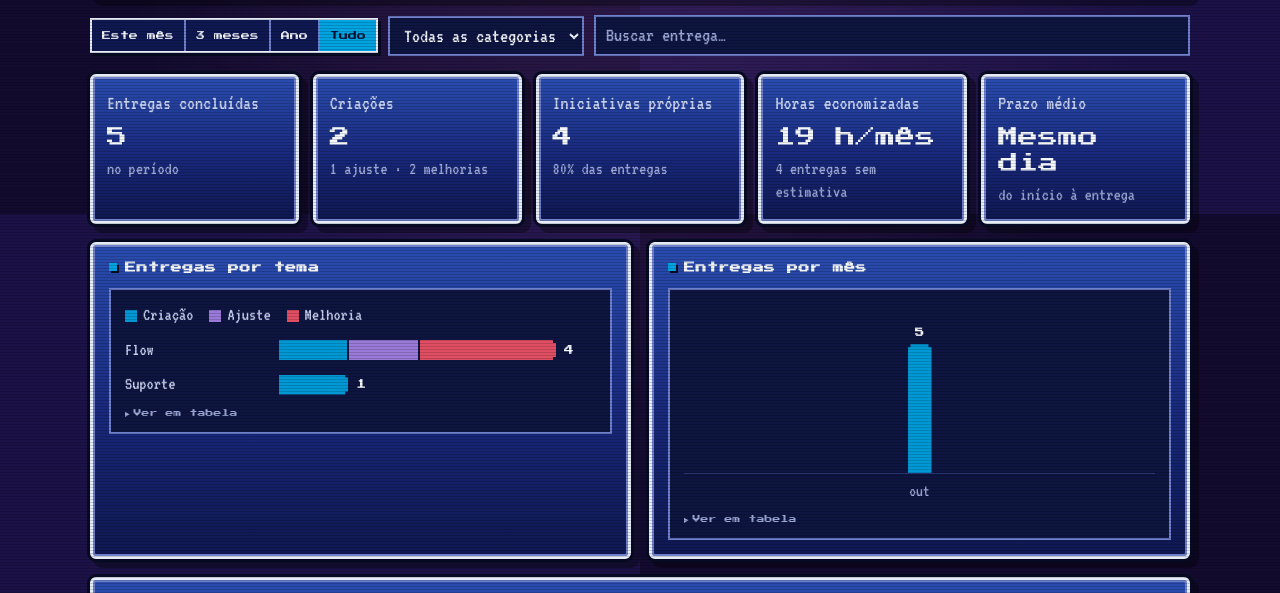
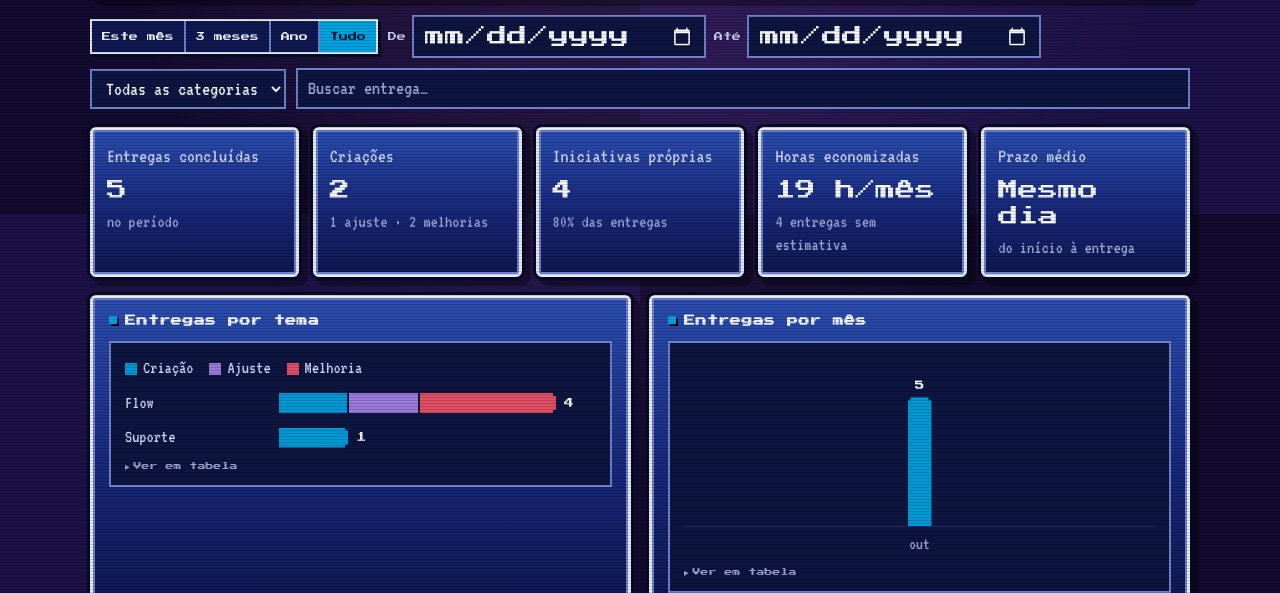
Before and after one commit to vitleitao/painel-entregas, a plain HTML site: page index.html in a window 1280 px wide. Shown: the part 186-779 px from the top of the page. Drawn offline with Linux system fonts and the light colour scheme.

Commit message:
Atualiza painel

```diff
--- a/index.html
+++ b/index.html
@@ -155,6 +155,8 @@ button, input, select, textarea { font: inherit; color: inherit; }
 }
 .campo::placeholder { color: var(--texto-3); }
 .filtros .busca { flex: 1 1 200px; }
+.filtros .datas { display: inline-flex; flex-wrap: wrap; align-items: center; gap: 8px; }
+.filtros .data { display: inline-flex; align-items: center; gap: 6px; font-family: var(--f-pixel); font-size: 9px; color: var(--texto-2); }
 
 /* KPIs */
 .kpis { display: grid; gap: 14px; grid-template-columns: repeat(auto-fit, minmax(170px, 1fr)); }
@@ -411,7 +413,7 @@ body.leitura .so-edicao { display: none !important; }
 {
  "versao": 1,
  "modo": "leitura",
- "geradoEm": "2026-10-22T18:24:51.000Z",
+ "geradoEm": "2026-10-22T18:34:06.000Z",
  "atualizadoEm": "2026-10-22T17:25:16.948Z",
  "perfil": {
   "nome": "Vitória",
@@ -606,7 +608,7 @@ body.leitura .so-edicao { display: none !important; }
   }
 
   /* ---------- filtros ---------- */
-  const F = { periodo: "tudo", categoria: "", busca: "" };
+  const F = { periodo: "tudo", categoria: "", busca: "", de: "", ate: "" };
   const PERIODOS = [["mes", "Este mês"], ["3m", "3 meses"], ["ano", "Ano"], ["tudo", "Tudo"]];
 
   function noPeriodo(s, per) {
@@ -618,13 +620,21 @@ body.leitura .so-edicao { display: none !important; }
     if (per === "ano") return d.getFullYear() === h.getFullYear();
     return true;
   }
+  // datas escolhidas: entra a entrega cujo período (início a fim) cruza as datas; com uma data só, vale aquele dia
+  function naData(t) {
+    const [de, ate] = [F.de || F.ate, F.ate || F.de].sort();
+    const ini = t.inicio || t.fim;
+    if (!ini) return false;
+    return ini <= ate && (t.fim || hojeISO()) >= de;
+  }
   function passa(t, ignorarPeriodo) {
     if (F.categoria && t.categoria !== F.categoria) return false;
     if (F.busca) {
       const alvo = norm([t.titulo, t.descricao, t.resultado, t.paraQuem, t.categoria, t.tipo, t.origem].join(" "));
       if (!alvo.includes(norm(F.busca))) return false;
     }
-    return ignorarPeriodo || noPeriodo(ref(t), F.periodo);
+    if (ignorarPeriodo) return true;
+    return F.de || F.ate ? naData(t) : noPeriodo(ref(t), F.periodo);
   }
 
   /* ---------- pontuação ---------- */
@@ -706,11 +716,20 @@ body.leitura .so-edicao { display: none !important; }
 
   /* ---------- filtros ---------- */
   function renderFiltros() {
+    const comData = Boolean(F.de || F.ate);
     const seg = el("div", { class: "seg", role: "group", "aria-label": "Período" },
       PERIODOS.map(([k, l]) => el("button", {
-        type: "button", "aria-pressed": String(F.periodo === k),
-        onclick: () => { F.periodo = k; render(); }
+        type: "button", "aria-pressed": String(!comData && F.periodo === k),
+        onclick: () => { F.periodo = k; F.de = F.ate = ""; render(); }
       }, l))
+    );
+    const data = (rot, chave) => el("label", { class: "data" }, rot,
+      el("input", { class: "campo", type: "date", value: F[chave], onchange: e => { F[chave] = e.target.value; F.periodo = "tudo"; render(); } })
+    );
+    const datas = el("div", { class: "datas", role: "group", "aria-label": "Datas" },
+      data("De", "de"),
+      data("Até", "ate"),
+      comData ? el("button", { class: "btn mini", type: "button", onclick: () => { F.de = F.ate = ""; render(); } }, "Limpar") : null
     );
     const cats = el("select", { class: "campo", "aria-label": "Categoria", onchange: e => { F.categoria = e.target.value; render(); } },
       el("option", { value: "" }, "Todas as categorias"),
@@ -720,7 +739,7 @@ body.leitura .so-edicao { display: none !important; }
       class: "campo busca", type: "search", placeholder: "Buscar entrega…", "aria-label": "Buscar", value: F.busca,
       oninput: e => { F.busca = e.target.value; renderConteudo(); }
     });
-    $("#filtros").replaceChildren(seg, cats, busca);
+    $("#filtros").replaceChildren(seg, datas, cats, busca);
   }
 
   /* ---------- KPIs ---------- */
```
